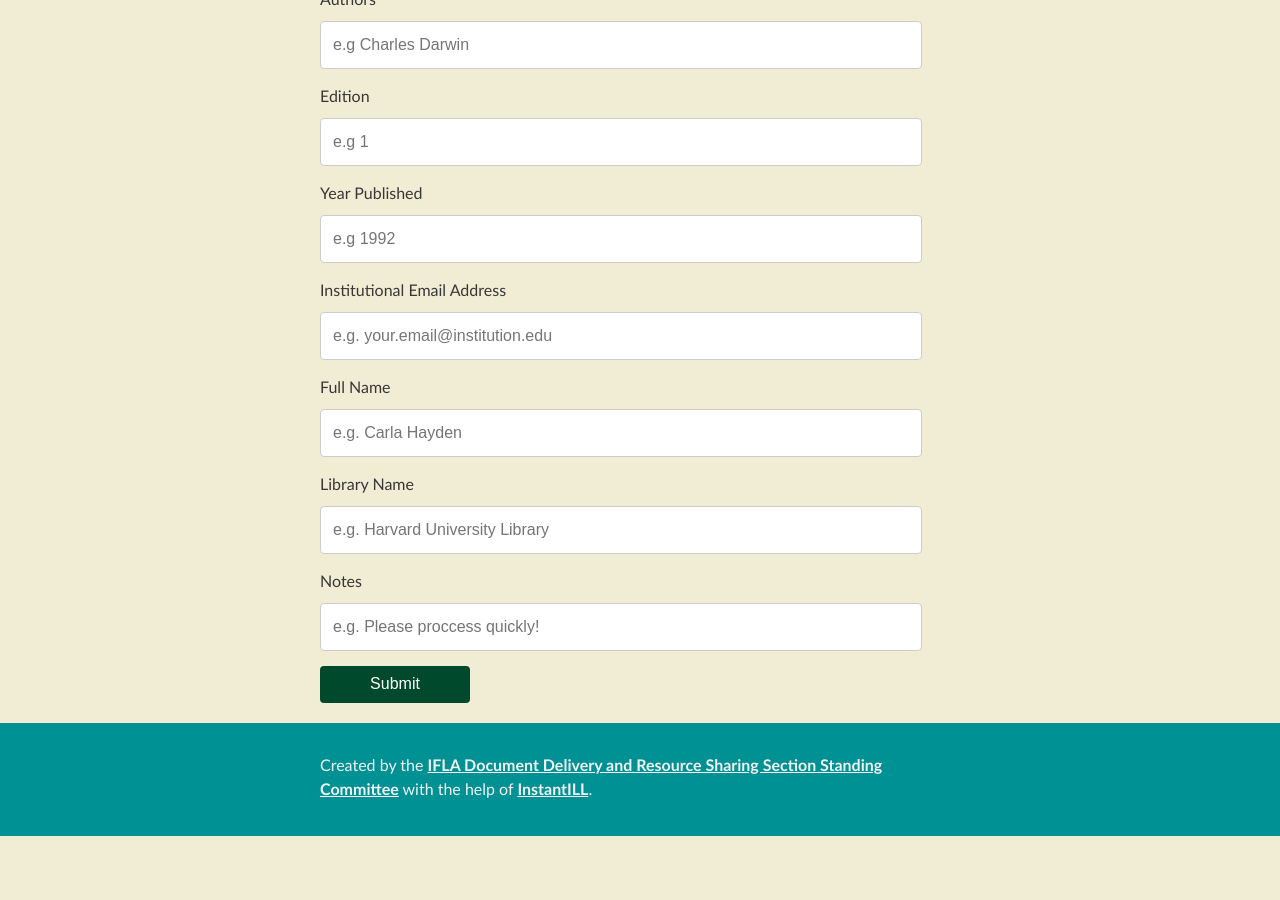
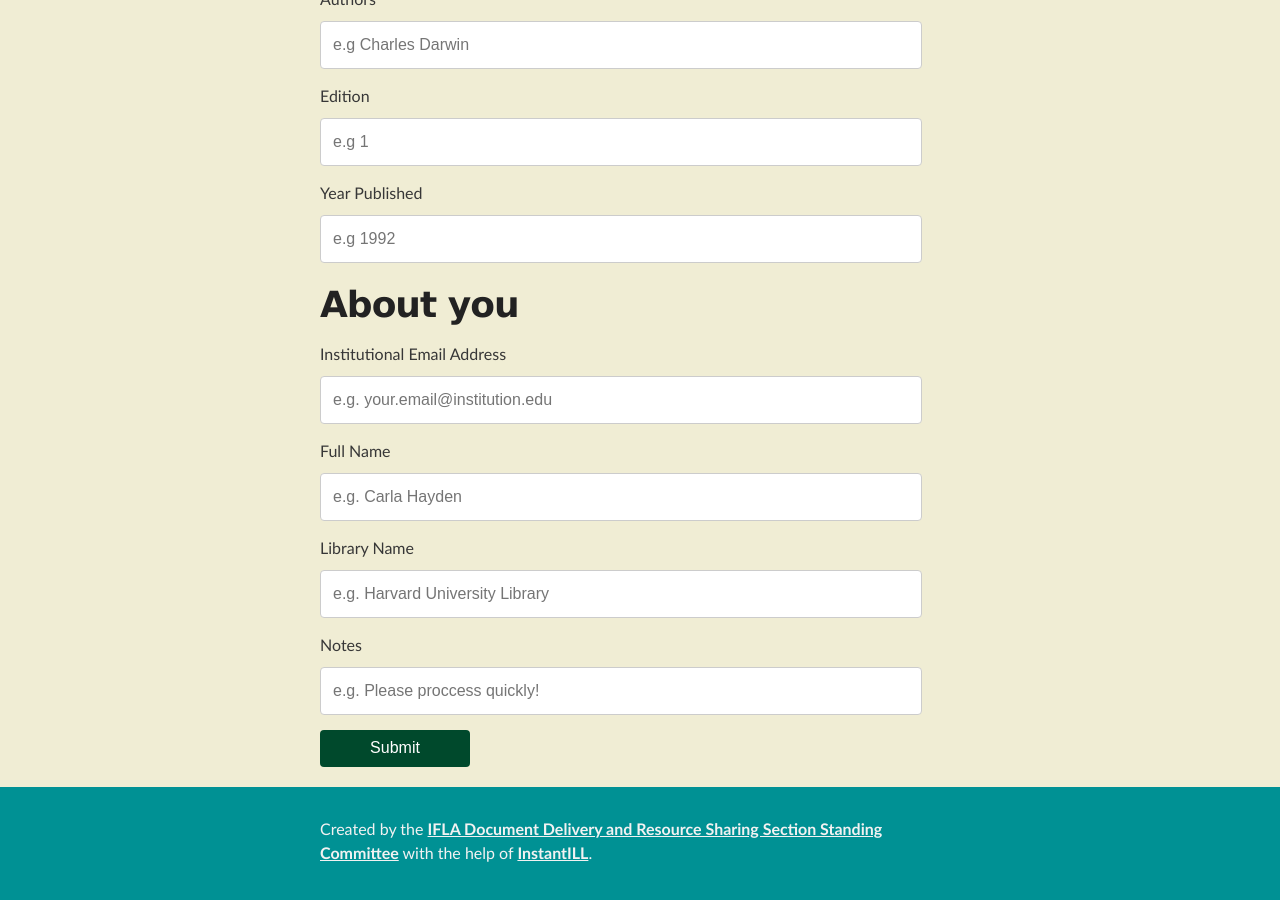
Before and after one commit to JosephMcArthur/rscvd-dev, a Jekyll site: the page built from book.html, in a window 1280 px wide and 900 px high, scrolled down 859 px. Built offline with Jekyll 4.4.1, drawn with Linux system fonts in a browser that asks for light colours; before the commit the page ends 1695 px from its top, so only the background shows below that.

Commit message:
breakup form

```diff
--- a/book.html
+++ b/book.html
@@ -26,6 +26,8 @@ layout: form
 
 <label>Year Published</label>
 <p><input class="oabutton_form" type="text" id="year" placeholder="e.g 1992"></p>
+
+<h1>About you</h1>
 
 <label>Institutional Email Address</label>
 <p><input required="required" class="oabutton_form" type="email" id="email" placeholder="e.g. your.email@institution.edu"></p>
```
